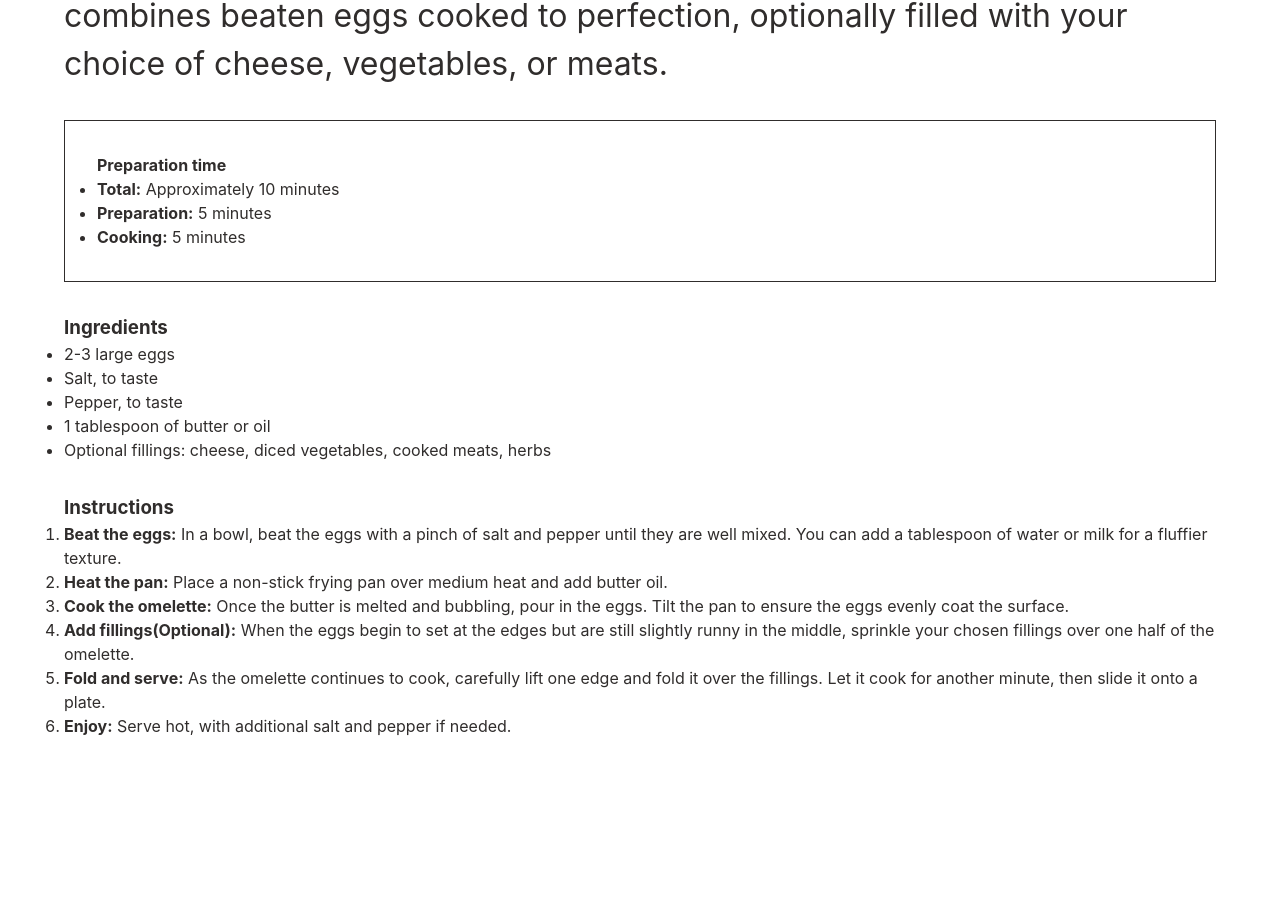
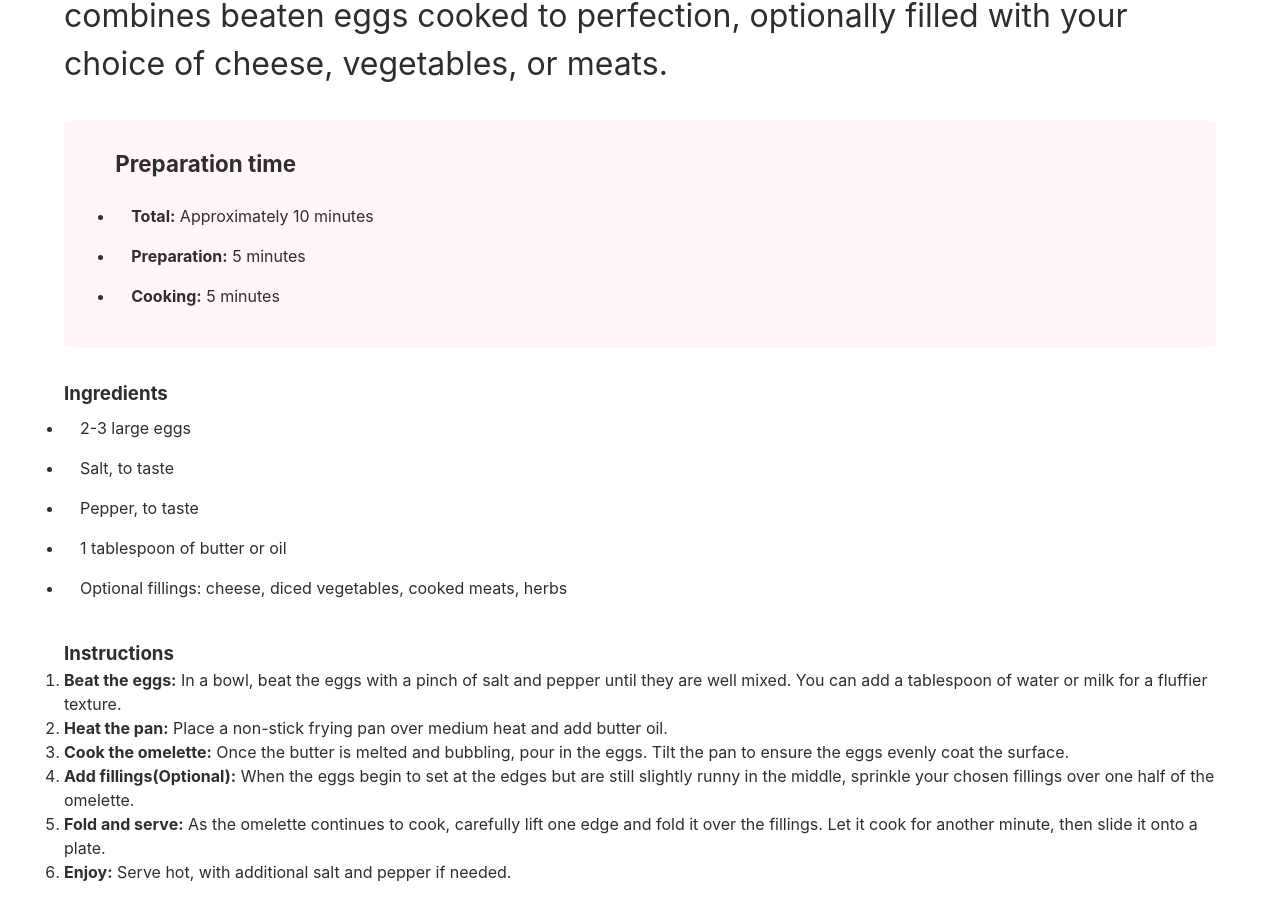
Before and after one commit to jedzelest/recipe-page-react, a React (Vite) app: page / in a window 1280 px wide. Shown: the part 880-1797 px from the top of the page. Before the commit the page ends 1682 px from the top, so only its background shows below. Built offline with nearby package versions, Linux system fonts and the light colour scheme.

Commit message:
second commit

```diff
--- a/src/App.css
+++ b/src/App.css
@@ -44,6 +44,21 @@
 
 /* start of preparation section */
 .preparation {
-  border: 1px solid hsl(24, 5%, 18%);
-  padding: 2em 2em;
+  border-radius: 2%;
+  padding: 0 0 2em 3.2em;
+  background-color: hsl(330, 100%, 98%);
 }
+
+.preparation h4 {
+  font-size: 1.4em;
+  padding: 1.2em 0 0.7em 0;
+}
+
+.unorderedlist {
+  padding: 0 0 0.8 0em;
+}
+
+.unorderedlist li {
+  padding-left: 1em;
+  padding: 0.5em 0 0.5em 1em;
+}
--- a/src/components/UnorderedList.tsx
+++ b/src/components/UnorderedList.tsx
@@ -10,7 +10,7 @@ type UnorderedListProps = {
 
 const UnorderedList = (props: UnorderedListProps) => {
     return (
-        <ul>
+        <ul className="unorderedlist">
             {props.list.map(instance => {
                 return (
                     <li key={instance.id}><span className={props.customClassName}>{instance.first_desc}</span> {instance.description}</li>
```
